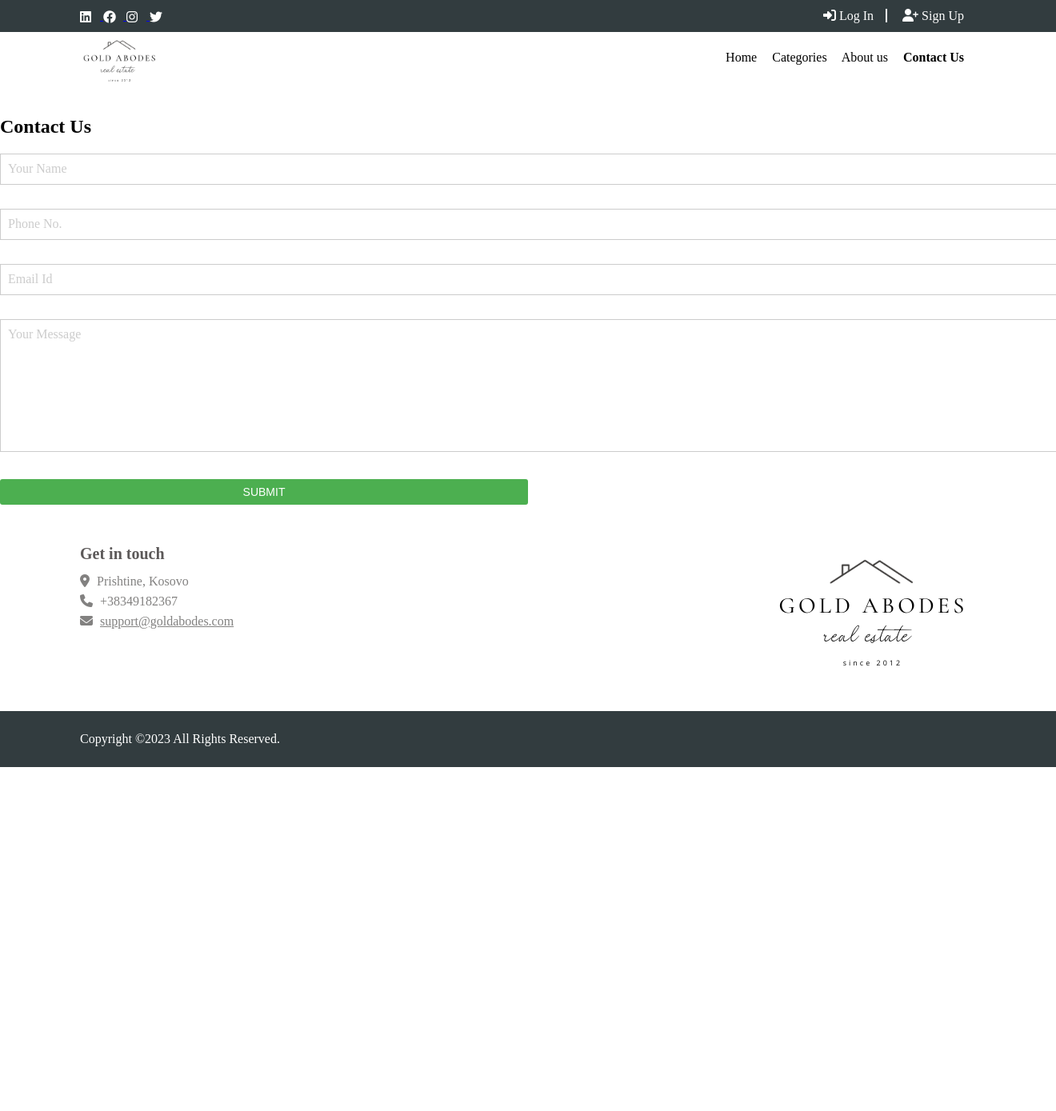
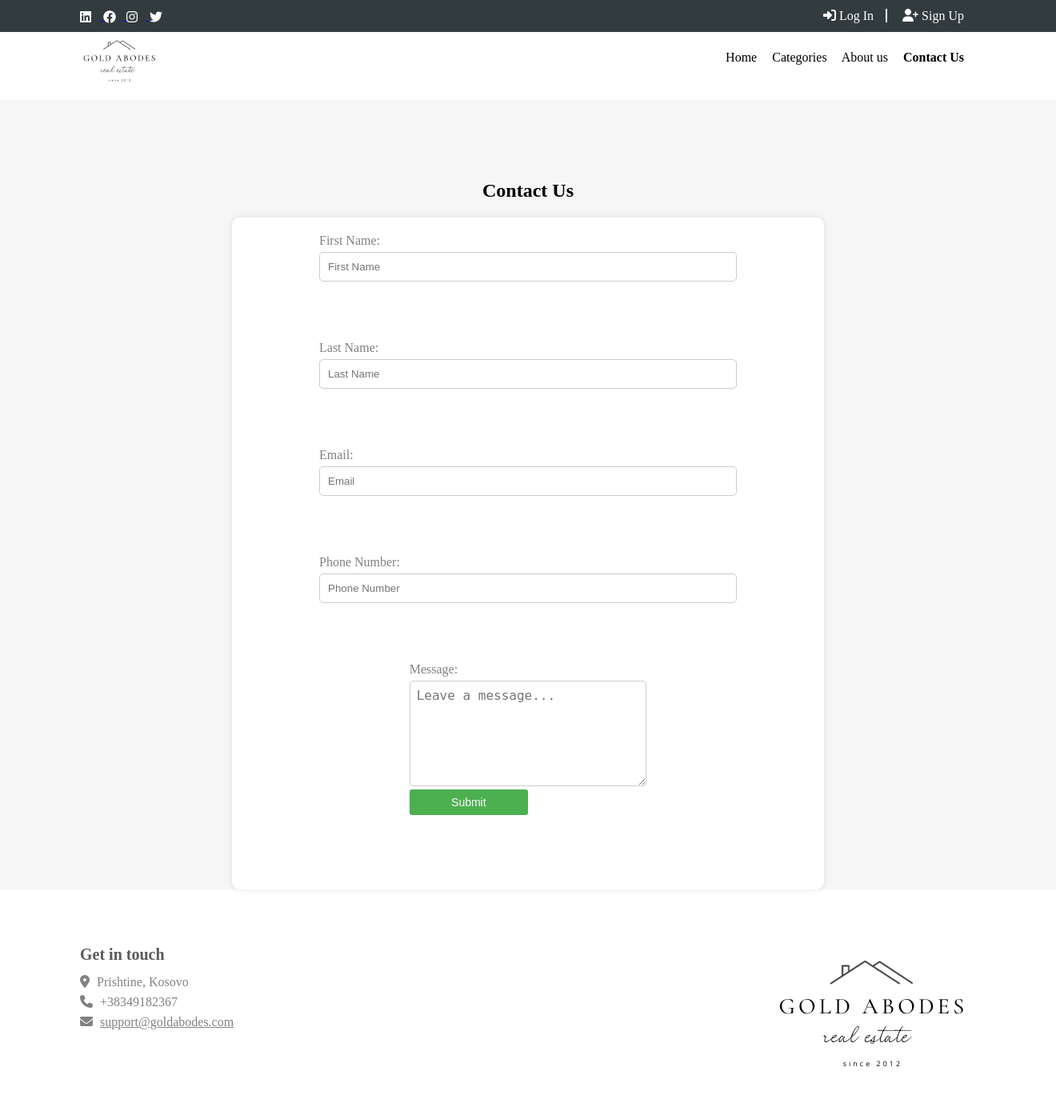
Before and after one commit to zadekastrati/real-estate, a PHP site: page /contactus.html in a window 1320 px wide; the page is wider, and only the part inside the window is pictured. Shown: the top 1389 px of that part at 80% size. Before the commit the page ends 959 px from the top of that part, so only its background shows below. Run offline with PHP 8.4, Linux system fonts and the light colour scheme.

Commit message:
some modifications.

```diff
--- a/contactus.html
+++ b/contactus.html
@@ -6,7 +6,7 @@
     <!-- Title , favicon and css external sheet -->
     <link rel="stylesheet" href="https://cdnjs.cloudflare.com/ajax/libs/font-awesome/6.4.2/css/all.min.css">
     <link rel="stylesheet" type="text/css" href="style.css">
-    <link rel="icon" href="assets/images/logo.png">
+    <link rel="icon" href="images/logo.png">
 </head>
 
 <body>
@@ -45,32 +45,40 @@
         </div>
     </div>
 
-<div class="contactUs">
-    <form>
-        <div class="title">
-        <h2>Contact Us</h2>
 
-        <div class="input-group">
-            <input type="text" id="name"required>
-            <label for="name">Your Name</label>
+    <div class="container1">
+        <h2 class="login-title">Contact Us</h2>
+        <form id="contactForm">
+            <div class="form">
+                <div class="form-group">
+                    <label for="firstName">First Name:</label>
+                    <input type="text" id="firstName" name="firstName" placeholder="First Name">
+                    <div id="firstNameError" class="error"></div>
+
                 </div>
-        <div class="input-group">
-            <input type="text" id="number"required>
-            <label for="number">Phone No.</label>
+                <div class="form-group">
+                    <label for="lastName">Last Name:</label>
+                    <input type="text" id="lastName" name="lastName" placeholder="Last Name">
+
                 </div>
-        <div class="input-group">
-            <input type="email" id="email"required>
-            <label for="email">Email Id </label>
+                <div class="form-group">
+                    <label for="email">Email:</label>
+                    <input type="email" id="email" name="email" placeholder="Email">
+
                 </div>
-        <div class="input-group">
-            <textarea id="message" rows="8"></textarea>
-            <label for="message">Your Message</label>
+                <div class="form-group">
+                    <label for="phone">Phone Number:</label>
+                    <input type="tel" id="phone" name="phone" placeholder="Phone Number">
                 </div>
-        <button type="submit">SUBMIT</button>
+                <div class="form-group">
+                    <label for="message">Message:</label>
+                    <textarea class="my-select" id="message" name="message" rows="6" placeholder="Leave a message..." ></textarea>
 
+                    <button type="submit">Submit</button>
             </div>
             </div>
         </form>
+    </div>
 
     <footer class="padding-lr-100">
         <div class="footer1">
@@ -93,7 +101,7 @@
             </ul>
         </div>
         <div class="footer-logo">
-            <img src="assets/images/logo.png" alt="">
+            <img src="images/logo.png" alt="">
         </div>
     </footer>
     <div class="footer2">
--- a/style.css
+++ b/style.css
@@ -366,9 +366,7 @@ button:active {
     display: block;
 }
 
-<<<<<<< HEAD
 
-=======
 .error{
     color: red;
 }
@@ -437,53 +435,6 @@ button:active {
 .slider-image{
     padding-right: 30px;
 }
->>>>>>> f6d0c3ee6c7c347a67d29f90670a30eb41f6fabc
-*{
-    margin: 0;
-    padding: 0;
-    font-family: 'poppins',sans-serif;
-    box-sizing: border-box;
+.submit{
+    width: 100%;
 }
-
-.conctactus{
-    width: 100%;
-    height: 100vh;
-    background-color: #F6F6F6;
-    background-size: cover;
-    background-position: center;
-    display: flex;
-    align-items: center;
-    justify-content: center;
-}
-<<<<<<< HEAD
-form{
-    width: 90%;
-    max-width: 600px;
-    display: flex;
-    align-items: center;
-    justify-content: center;
-}
-.input-group{
-    margin-bottom: 30px;
-    position: relative;
-}
-input,textarea{
-    width: 100%;
-    padding: 10px;
-    outline: 0;
-    border: 1px solid #ccc;
-    color:#000;
-    background: transparent;
-    font-size: 15px;
-}
-label{
-    height: 100%;
-    position: absolute;
-    left: 0;
-    top: 0;
-    padding: 10px;
-    color:#ccc;
-    cursor:text;
-}
-=======
->>>>>>> 35b92908ba840344b8d5ddb3f7f1bb75517318f8
```
Lines whose indentation alone changed are shown as unchanged.
